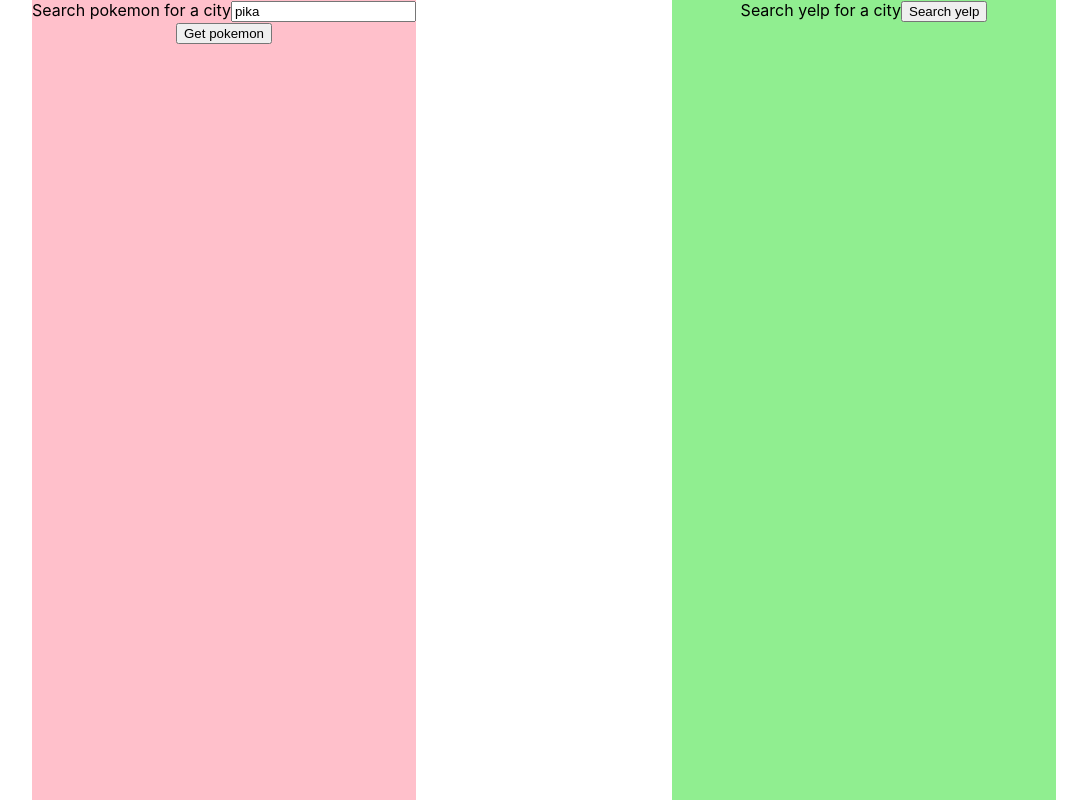
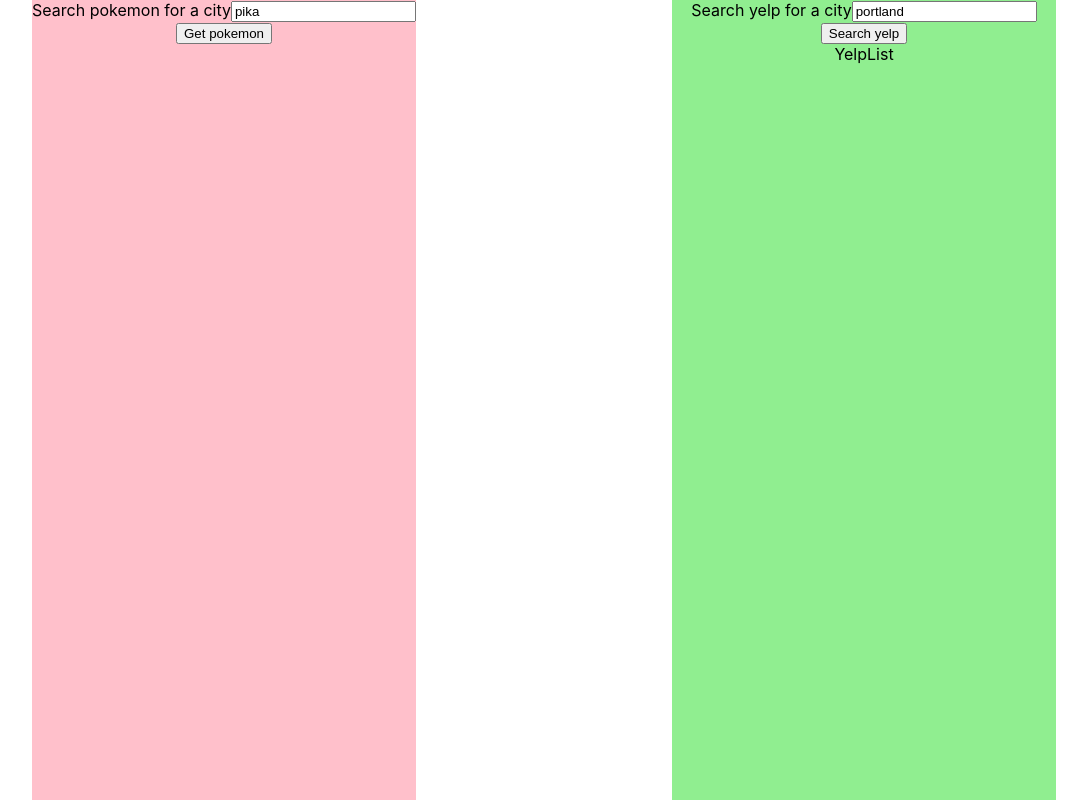
Before and after one commit to ElliottProductions/half-baked-api-proxy-attempt2, a React (Create React App) app: page / in a window 1280 px wide. Shown: the whole page, without its empty margins (96-1183 px from the left). Built offline with nearby package versions, Linux system fonts and the light colour scheme.

Commit message:
got yelp fetch working

```diff
--- /dev/null
+++ b/src/YelpList.js
@@ -0,0 +1,7 @@
+import React from 'react';
+
+export default function YelpList() {
+  return (
+    <div>YelpList</div>
+  );
+}
--- a/src/YelpSearch.js
+++ b/src/YelpSearch.js
@@ -1,25 +1,35 @@
 import { useState } from 'react';
+import { getResults } from './services/fetch-utils';
+import YelpList from './YelpList';
 
 export default function YelpSearch() {
     // you'll need to track your yelp search results, the loading state, and a form field for location with a default value.
+  const [results, setResults] = useState([]);
+  const [search, setSearch] = useState('portland');
+  const [loading, setLoading] = useState(false);
 
   async function handleYelpSubmit(e) {
     e.preventDefault();
 
     // set the loading state to true
+    setLoading(true);
     // use fetch to make a request to your netlify yelp function. Be sure to pass the search query as a query param in the URL
-
+    const data = await getResults(search);
     // put the jsonified data in state and set the loading state to false
+    setLoading(false);
+    setSearch(data);
   }
 
   return (
     <section className='yelp'>
       {/* make the fetch on submit */}
-      <form>
+      <form onSubmit={handleYelpSubmit}>
         Search yelp for a city
         {/* add inputs/labels for city name, state, and country, using all the things we need with react forms. Don't forget to use the value property to sync these up with the default values in react state */}
+        <input value={search} onChange={ e => setSearch(e.target.value)}></input>
         <button>Search yelp</button>
       </form>
+      <YelpList />
       {/* Make a BusinessesList component to import and use here. Use a ternery to display a loading spinner (make a <Spinner /> component for this) if the data is still loading. */}
     </section>
   );
--- a/src/services/fetch-utils.js
+++ b/src/services/fetch-utils.js
@@ -5,3 +5,13 @@ export async function getMonsters(searchFilter) {
 
   return data.data.results;
 }
+
+export async function getResults(searchFilter) {
+
+  const rawResponse = await fetch(`/.netlify/functions/yelp?searchFilter=${searchFilter}`);
+
+  const data = await rawResponse.json();
+  console.log(data);
+
+  return data.data.results;
+}
```
Also changed, not shown: 1 other file (tests, documents, lock files or other folders).
